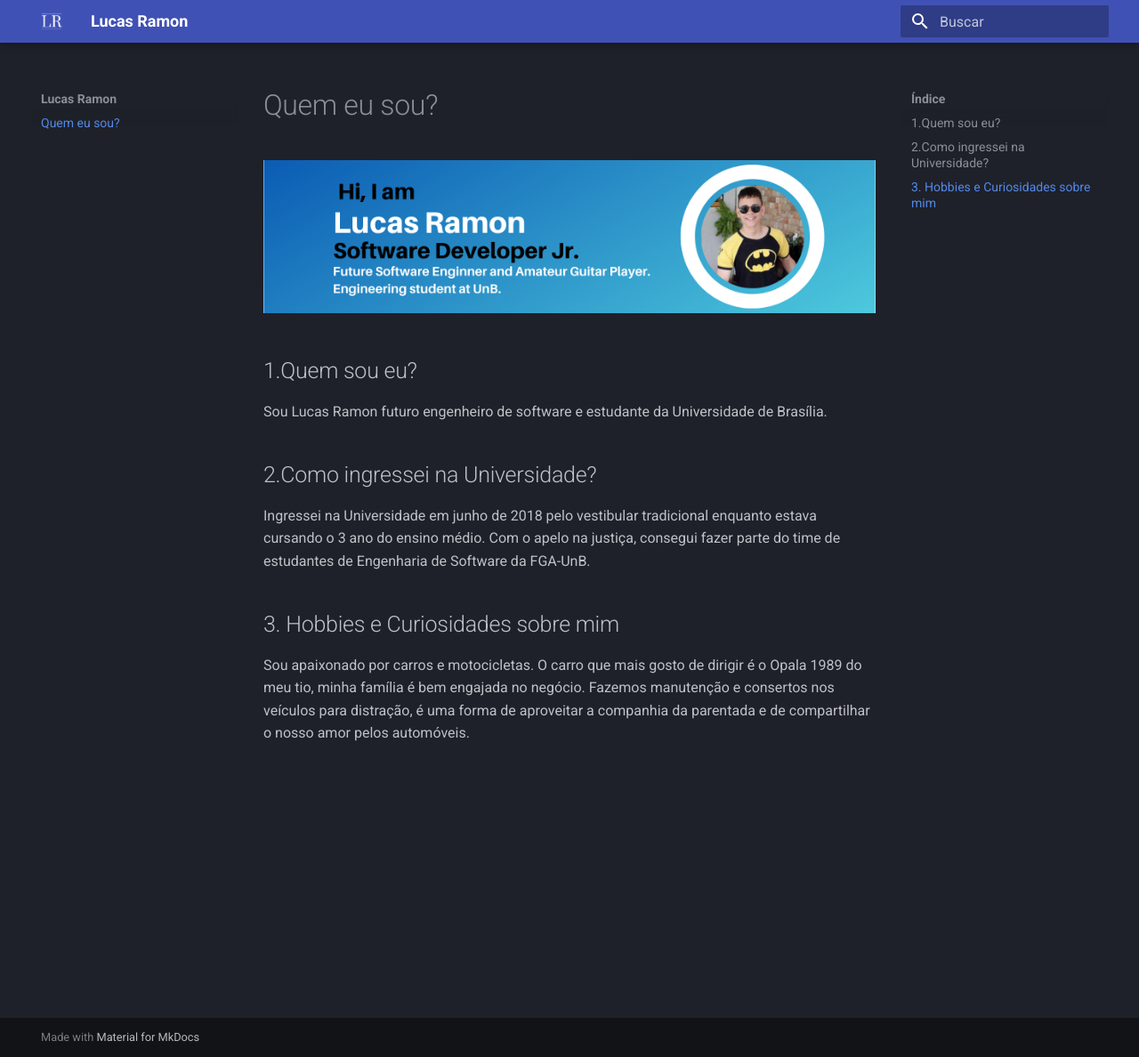
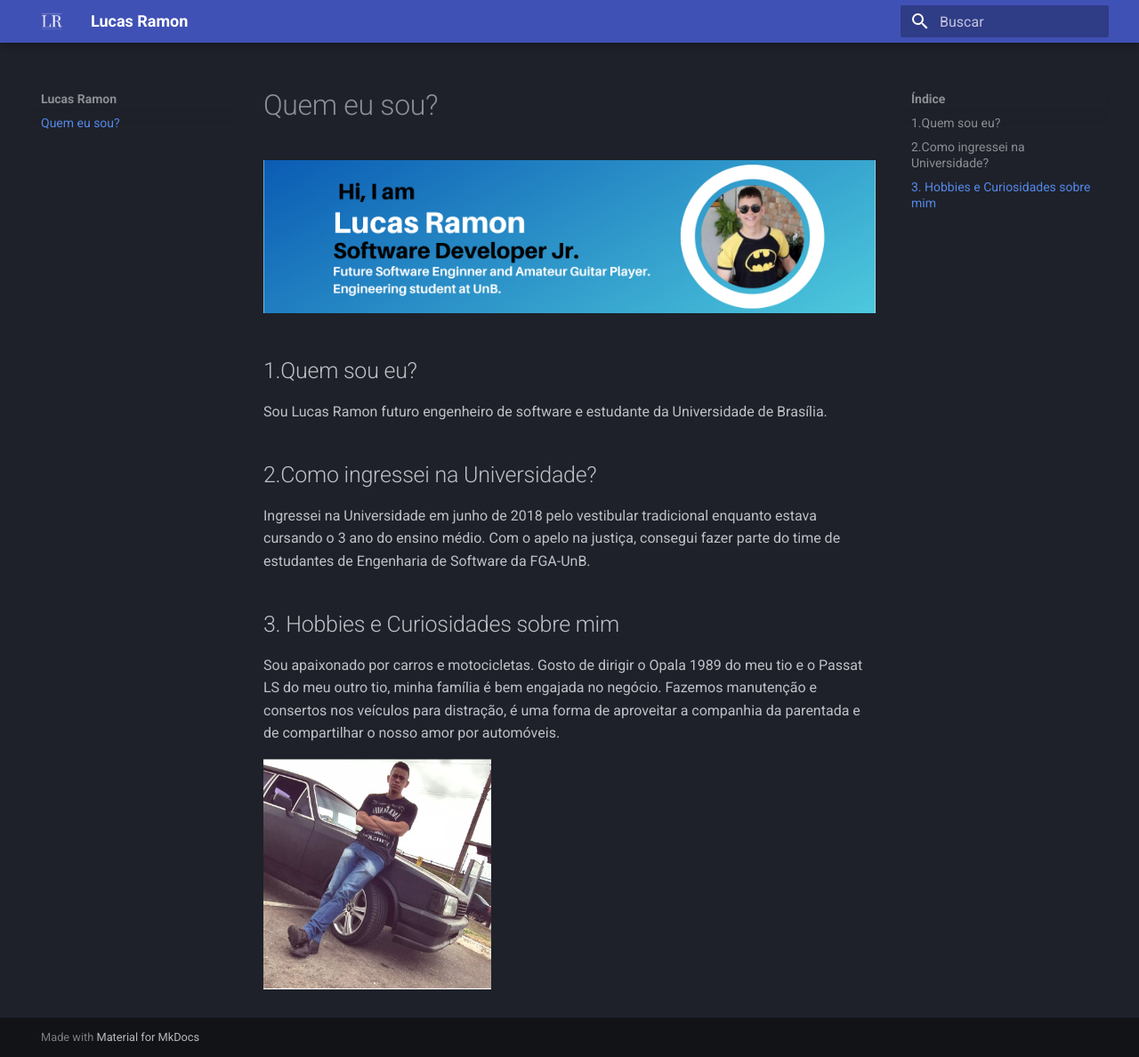
Before and after one commit to lramon2001/lramon2001.github.io, an MkDocs documentation site: the page built from docs/index.md, in a window 1280 px wide and 1188 px high. Shown: the whole window at 89% size. Built offline with MkDocs 1.6.1 and Material for MkDocs 9.7.7, drawn with Linux system fonts in a browser that asks for light colours.

Commit message:
Update index.md

```diff
--- a/docs/index.md
+++ b/docs/index.md
@@ -1,4 +1,3 @@
-
 
 <center>
 
@@ -15,4 +14,11 @@ Ingressei na Universidade em junho de 2018 pelo vestibular tradicional enquanto
 
 ## 3. Hobbies e Curiosidades sobre mim
 
-Sou apaixonado por carros e motocicletas. O carro que mais gosto de dirigir é o Opala 1989 do meu tio, minha família é bem engajada no negócio. Fazemos manutenção e consertos nos veículos para distração, é uma forma de aproveitar a companhia da parentada e de compartilhar o nosso amor pelos automóveis.
+Sou apaixonado por carros e motocicletas. Gosto de dirigir o Opala 1989 do meu tio e o Passat LS do meu outro tio, minha família é bem engajada no negócio. Fazemos manutenção e consertos nos veículos para distração, é uma forma de aproveitar a companhia da parentada e de compartilhar o nosso amor por automóveis.
+
+
+<left>
+
+<img src="./media/opala.png" width="256" height="256"/>
+
+</left>
```
